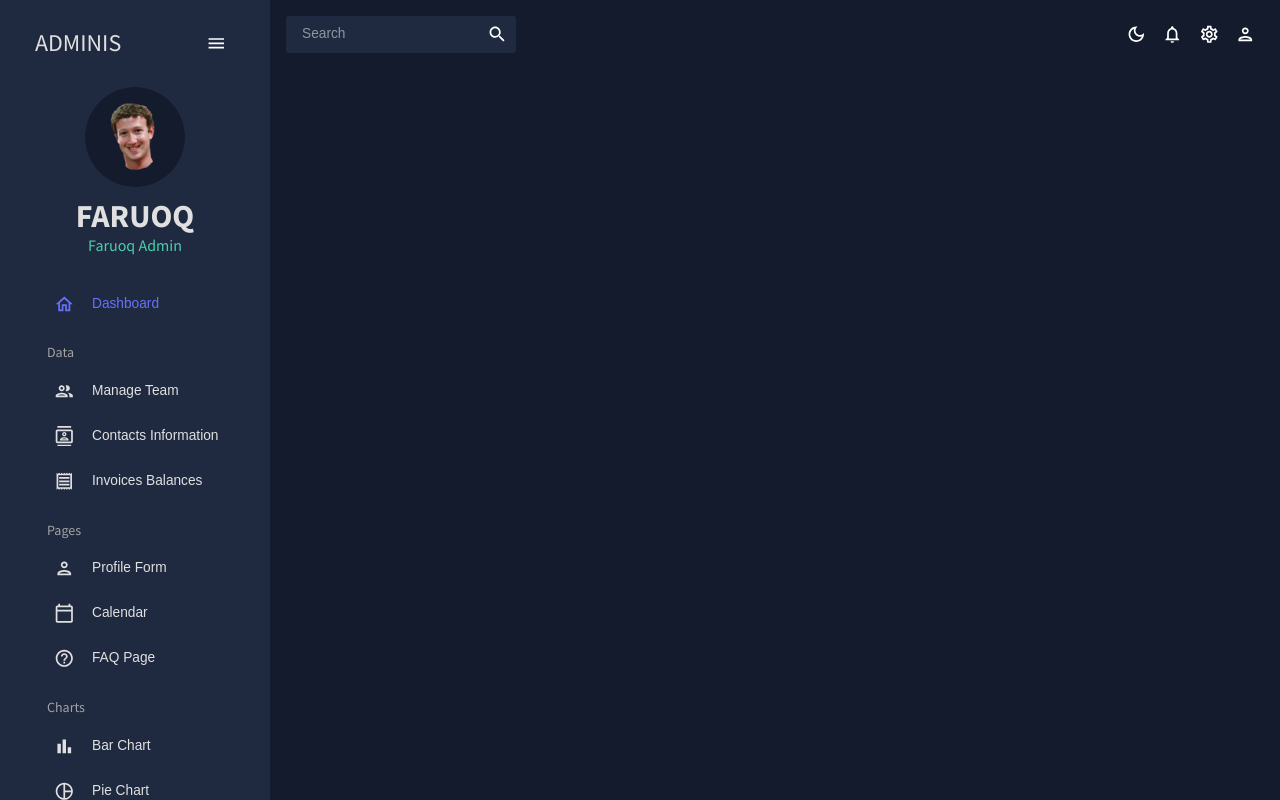
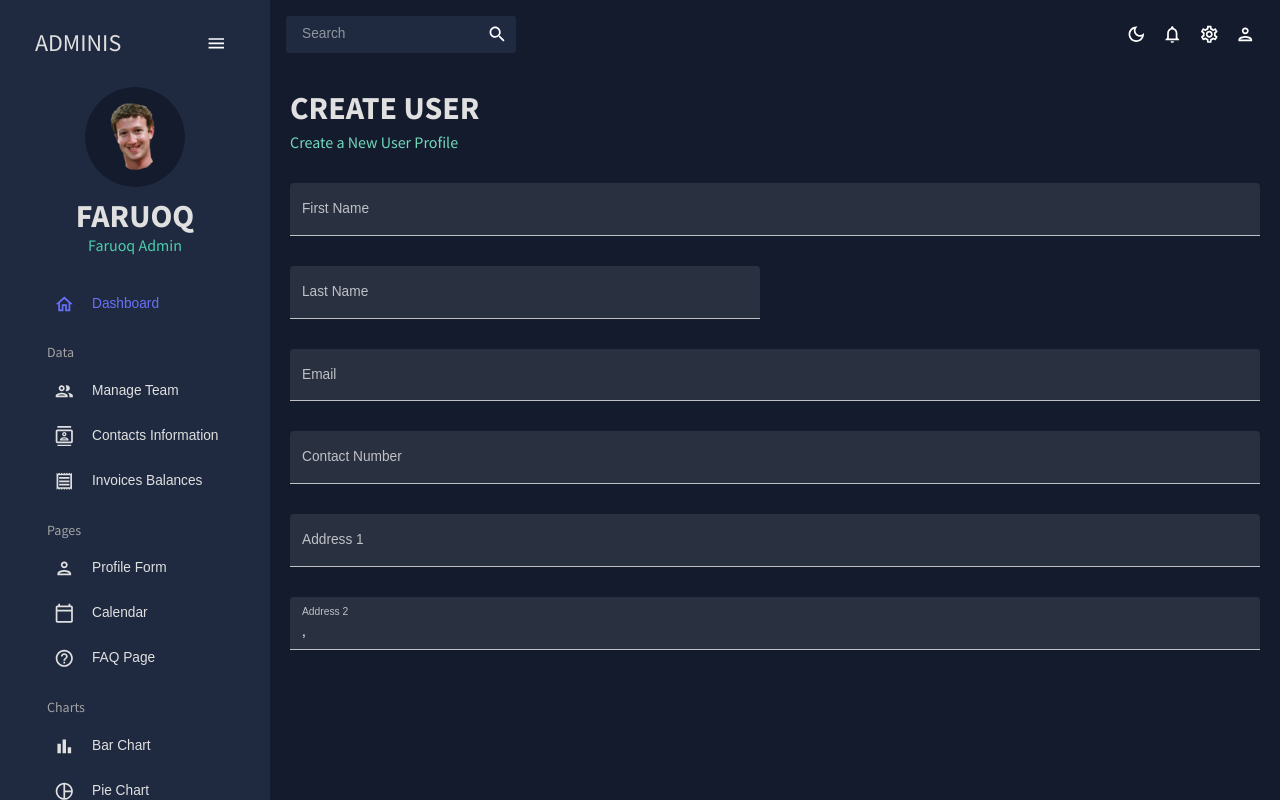
Before and after one commit to siqah/react-admin-dashboard, a React (Create React App) app: page /form in a window 1280 px wide. Built offline with nearby package versions, Linux system fonts and the light colour scheme.

Commit message:
form intial 2

```diff
--- a/src/App.js
+++ b/src/App.js
@@ -12,7 +12,7 @@ import Team from "./scenes/team";
 import Invoices from "./scenes/invoices";
 import Contacts from "./scenes/contacts";
 // import Bar from "./scenes/bar";
-// import Form from "./scenes/form";
+import Form from "./scenes/form";
 // import Line from "./scenes/line";
 // import Pie from "./scenes/pie";
 // import FAQ from "./scenes/faq";
@@ -36,7 +36,7 @@ function App() {
                 <Route path="/invoices" element={<Invoices />} />
                 <Route path="/contacts" element={<Contacts />} />
                 {/* <Route path="/bar" element={<Bar />} /> */}
-                {/* <Route path="/form" element={<Form />} /> */}
+                <Route path="/form" element={<Form />} />
                 {/* <Route path="/line" element={<Line />} /> */}
                 {/* <Route path="/pie" element={<Pie />} /> */}
                 {/* <Route path="/faq" element={<FAQ />} /> */}
--- a/src/scenes/form/index.jsx
+++ b/src/scenes/form/index.jsx
@@ -1,7 +1,7 @@
-import {Box, Button, TextField, } from "@material-ui";
+import {Box, Button, TextField, } from "@mui/material";
 import {Formik} from "formik";
 import * as yup from "yup";
-import { useMediaQuery } from "@mui/material/useMediaQuery";
+import useMediaQuery from "@mui/material/useMediaQuery";
 import Header from "../../components/Header"
 
 const initialValues = {
@@ -13,13 +13,16 @@ const initialValues = {
     address2: ","
 };
 
-
+const phoneRegExp = /^((\+[1-9]{1,4}[ -]?)|(\([0-9]{2,3}\)[ -]?)|([0-9]{2,4})[ -]?)*?[0-9]{3,4}[ -]?[0-9]{3,4}$/;
 
 const userSchema =  yup.object().shape({
     firstName: yup.string().required("required"),
     lastName: yup.string().required("required"),
-    email: yup.string().email().required("required"),
-    contact: yup.string().required("required"),
+    email: yup.string().email("invalid email").required("required"),
+    contact: yup
+    .string()
+    .matches(phoneRegExp, "phone number is not valid")
+    .required("required"),
     address1: yup.string().required("required"),
     address2: yup.string().required("required"),
 })
@@ -40,7 +43,97 @@ const Form = () => {
         initialValues={initialValues}
         validationSchema={userSchema}
         >
+        {({values, errors, touched, handleChange, handleBlur, handleSubmit}) => (
+            <form onSubmit={handleSubmit}>
+              <Box display="grid" gap="30px" gridTemplateColumns="repeat(4, minmax(0, 1fr))"
+                   sx={{"& > div": {gridColumn: isNonMobile ?  undefined : "span 4"}}}
+              >
+                <TextField
+                 fullwidth
+                 variant="filled"
+                 type="text"
+                 label="First Name"
+                 onBlur={handleBlur}
+                 onChange={handleChange}
+                 value={values.firstName}
+                 name="firstName"
+                 error={!!touched.firstName && !!errors.firstName}
+                 helperText={touched.firstName && errors.firstName}
+                 sx={{gridColumn: "span 4"}}
+                />
 
+                <TextField
+                 fullwidth
+                 variant="filled"
+                 type="text"
+                 label="Last Name"
+                 onBlur={handleBlur}
+                 onChange={handleChange}
+                 value={values.firstName}
+                 name="lastName"
+                 error={!!touched.lastName && !!errors.lastNameName}
+                 helperText={touched.lastName && errors.lastName}
+                 sx={{gridColumn: "span 2"}}
+                />
+
+                <TextField
+                 fullwidth
+                 variant="filled"
+                 type="text"
+                 label="Email"
+                 onBlur={handleBlur}
+                 onChange={handleChange}
+                 value={values.email}
+                 name="firstName"
+                 error={!!touched.email && !!errors.email}
+                 helperText={touched.email && errors.email}
+                 sx={{gridColumn: "span 4"}}
+                />
+
+                <TextField
+                 fullwidth
+                 variant="filled"
+                 type="text"
+                 label="Contact Number"
+                 onBlur={handleBlur}
+                 onChange={handleChange}
+                 value={values.contact}
+                 name="firstName"
+                 error={!!touched.contact && !!errors.contact}
+                 helperText={touched.contact && errors.contact}
+                 sx={{gridColumn: "span 4"}}
+                />
+
+               <TextField
+                 fullwidth
+                 variant="filled"
+                 type="text"
+                 label="Address 1"
+                 onBlur={handleBlur}
+                 onChange={handleChange}
+                 value={values.address1}
+                 name="firstName"
+                 error={!!touched.address1 && !!errors.address1}
+                 helperText={touched.address1 && errors.address1}
+                 sx={{gridColumn: "span 4"}}
+                />
+
+<TextField
+                 fullwidth
+                 variant="filled"
+                 type="text"
+                 label="Address 2"
+                 onBlur={handleBlur}
+                 onChange={handleChange}
+                 value={values.address2}
+                 name="firstName"
+                 error={!!touched.address2 && !!errors.address2}
+                 helperText={touched.address2 && errors.address2}
+                 sx={{gridColumn: "span 4"}}
+                />
+              </Box>
+            </form>
+        )}
         </Formik>
     </Box>
   )
```
